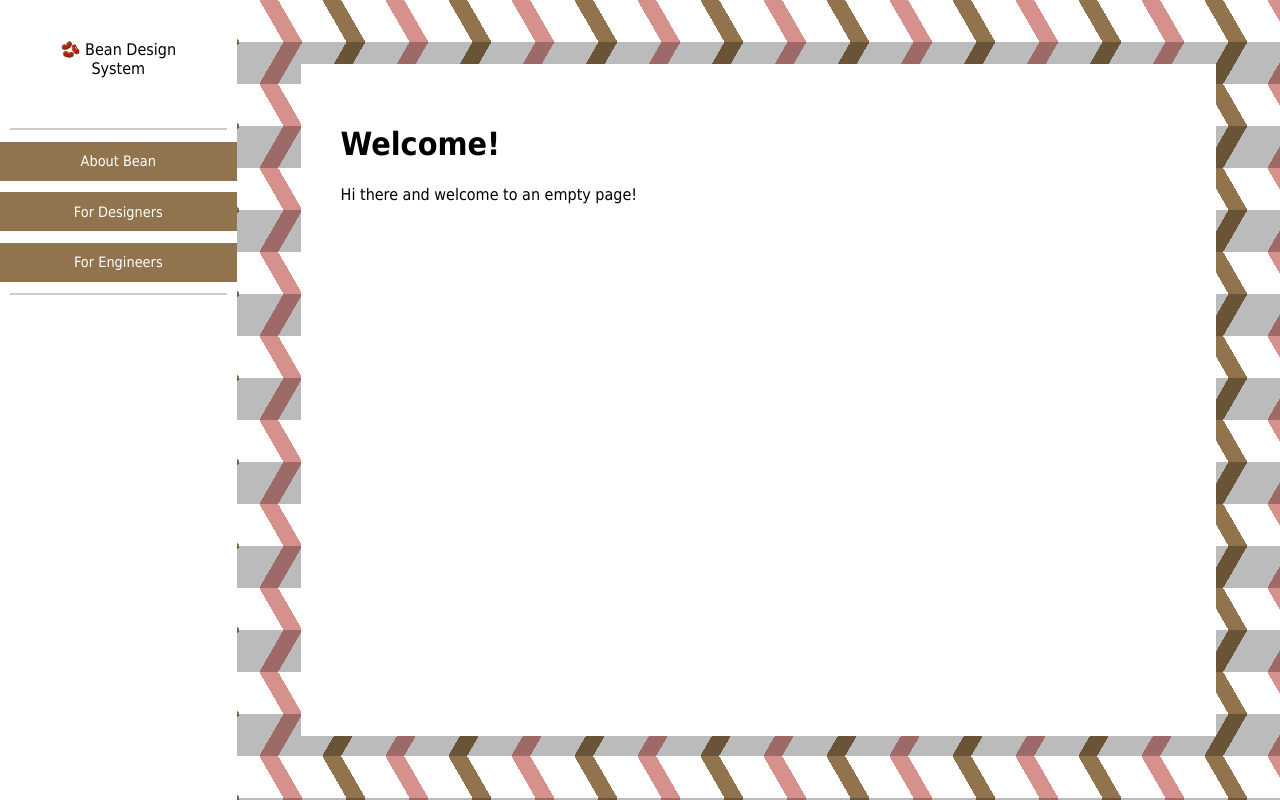
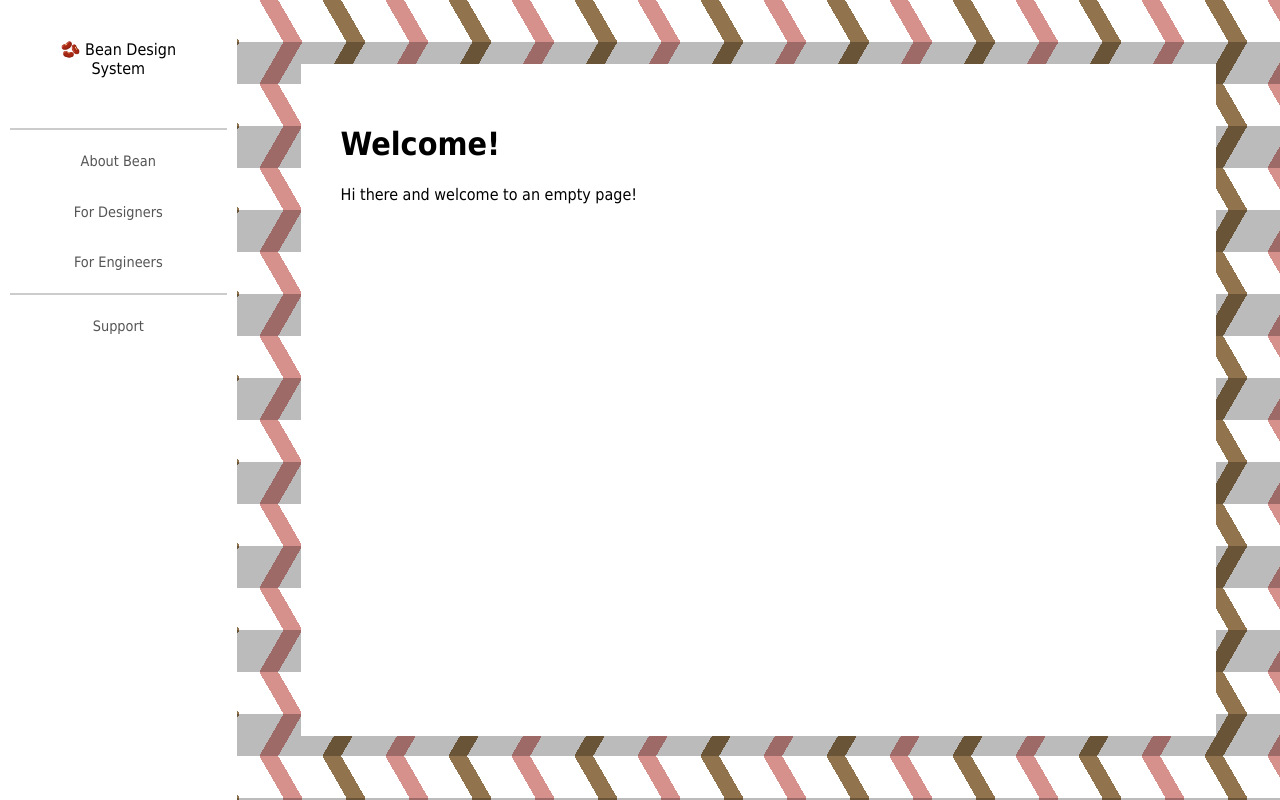
Before and after one commit to kahviapp/kahviapp.github.io, a plain HTML site: page index.html in a window 1280 px wide. Drawn offline with Linux system fonts and the light colour scheme.

Commit message:
Add nice page content

```diff
--- a/css/main.css
+++ b/css/main.css
@@ -72,13 +72,19 @@ nav ul {
 nav ul li {
     padding: 0.80em;
     margin: 0.80em 0;
-    background-color: #91734d;
     text-align: center;
     list-style: none;
     font-size: 0.9rem;
+    color: #555;
 }
 
-nav ul li a {
+nav ul li:hover {
+    background-color: #d7918d;
+    color: #fff;
+    transition: 0.3s;
+}
+
+nav ul a {
     text-decoration: none;
-    color: white;
+    color: #555;
 }
--- a/index.html
+++ b/index.html
@@ -10,11 +10,14 @@
             <nav>
                 <hr>
                 <ul>
-                    <li><a href="">About Bean</a></li>
-                    <li><a href="">For Designers</a></li>
-                    <li><a href="">For Engineers</a></li>
+                    <a href="#about"><li>About Bean</li></a>
+                    <a href="#designer"><li>For Designers</li></a>
+                    <a href="#engineers"><li>For Engineers</li></a>
                 </ul>
                 <hr>
+                <ul>
+                    <a href="#support"><li>Support</li></a>
+                </ul>
             </nav>
         </header>
 
```
